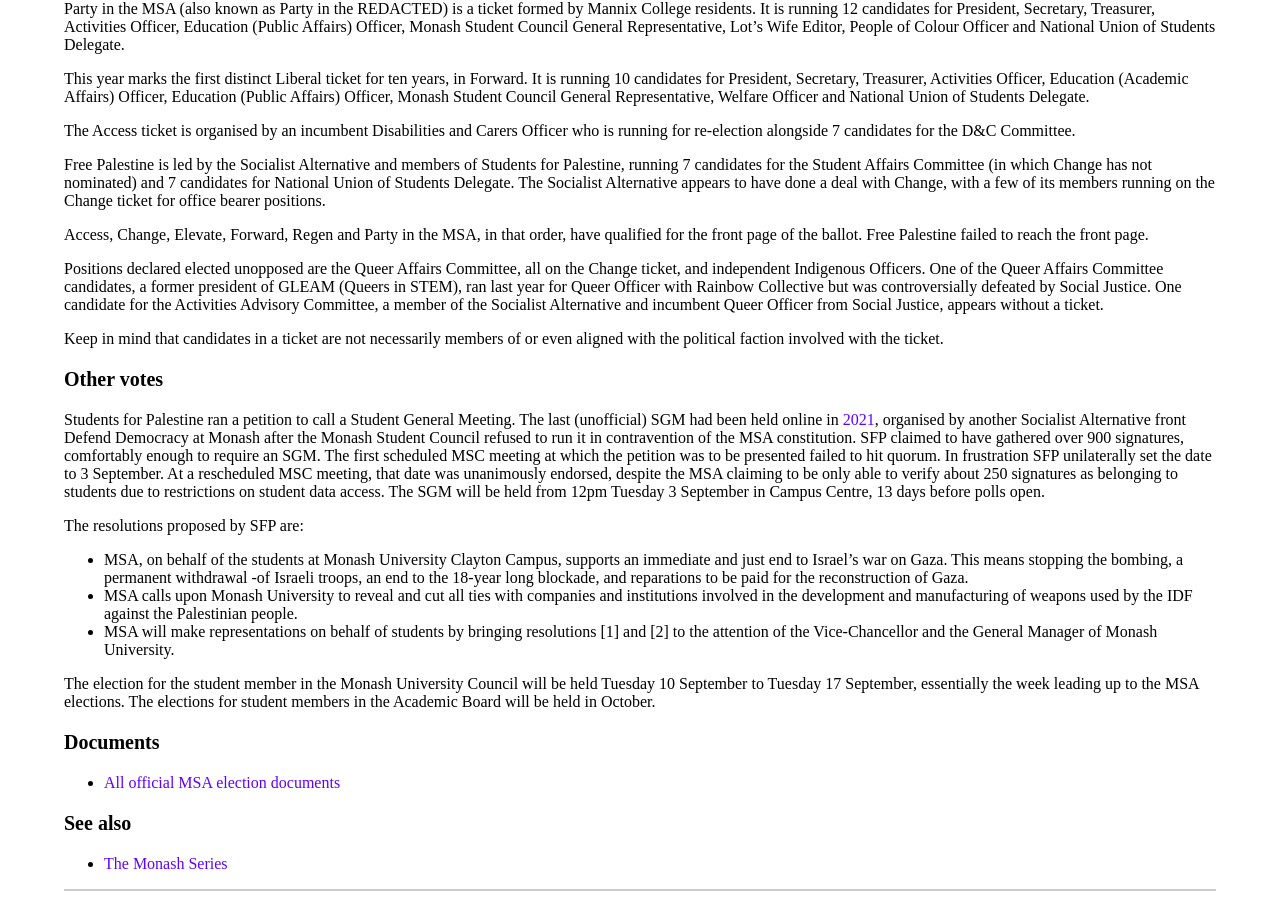
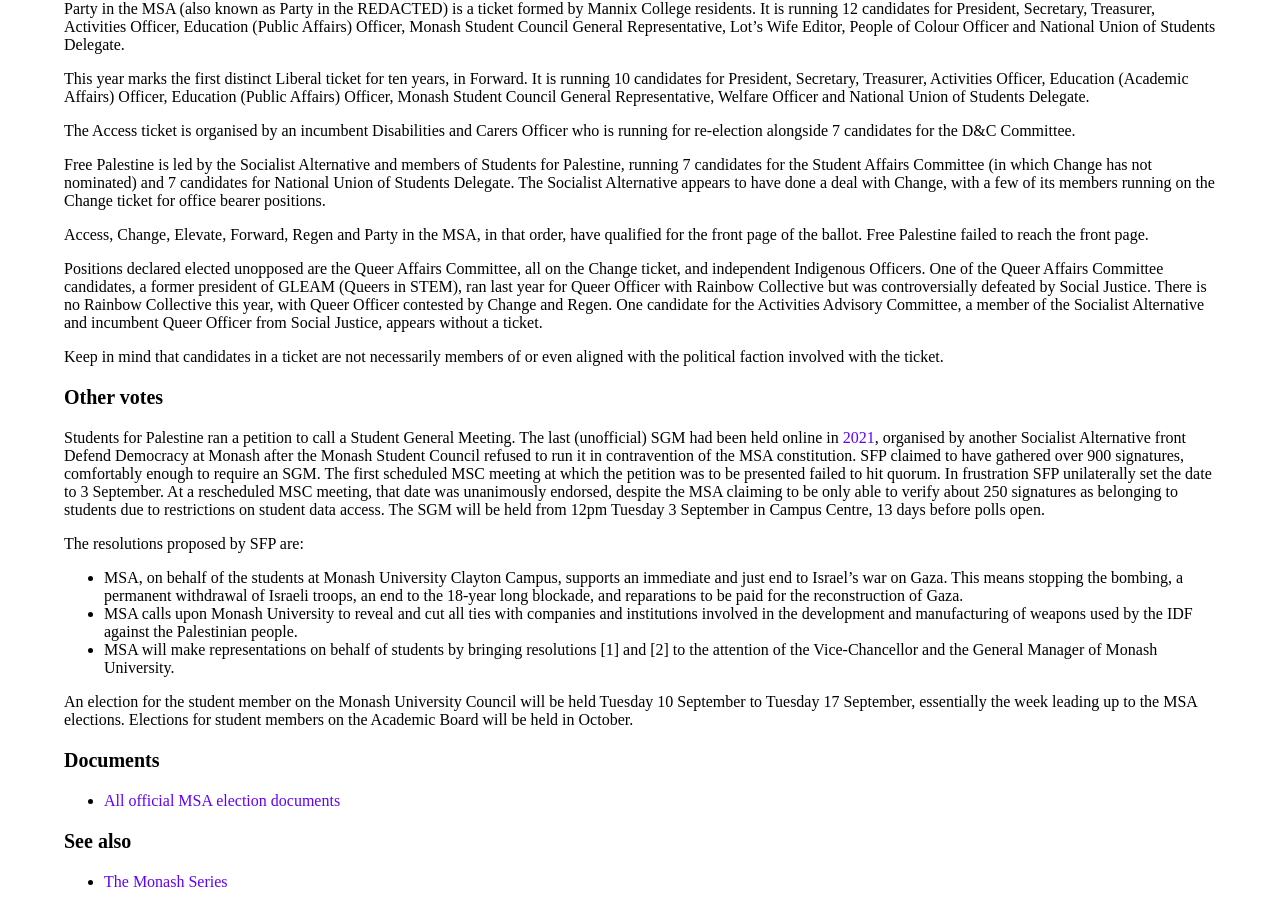
Before and after one commit to nhtnhanbn/nhtnhanbn.github.io, a Jekyll site: the page built from monash/msa24.md, in a window 1280 px wide and 900 px high, scrolled down 1339 px. Built offline with Jekyll 4.4.1, drawn with Linux system fonts in a browser that asks for light colours.

Commit message:
Update msa24 with comment on Rainbow Collective

```diff
--- a/monash/msa24.md
+++ b/monash/msa24.md
@@ -51,7 +51,7 @@
 
 Access, Change, Elevate, Forward, Regen and Party in the MSA, in that order, have qualified for the front page of the ballot. Free Palestine failed to reach the front page.
 
-Positions declared elected unopposed are the Queer Affairs Committee, all on the Change ticket, and independent Indigenous Officers. One of the Queer Affairs Committee candidates, a former president of GLEAM (Queers in STEM), ran last year for Queer Officer with Rainbow Collective but was controversially defeated by Social Justice. One candidate for the Activities Advisory Committee, a member of the Socialist Alternative and incumbent Queer Officer from Social Justice, appears without a ticket.
+Positions declared elected unopposed are the Queer Affairs Committee, all on the Change ticket, and independent Indigenous Officers. One of the Queer Affairs Committee candidates, a former president of GLEAM (Queers in STEM), ran last year for Queer Officer with Rainbow Collective but was controversially defeated by Social Justice. There is no Rainbow Collective this year, with Queer Officer contested by Change and Regen. One candidate for the Activities Advisory Committee, a member of the Socialist Alternative and incumbent Queer Officer from Social Justice, appears without a ticket.
 
 Keep in mind that candidates in a ticket are not necessarily members of or even aligned with the political faction involved with the ticket.
 
@@ -60,11 +60,11 @@
 Students for Palestine ran a petition to call a Student General Meeting. The last (unofficial) SGM had been held online in [2021](/msa), organised by another Socialist Alternative front Defend Democracy at Monash after the Monash Student Council refused to run it in contravention of the MSA constitution. SFP claimed to have gathered over 900 signatures, comfortably enough to require an SGM. The first scheduled MSC meeting at which the petition was to be presented failed to hit quorum. In frustration SFP unilaterally set the date to 3 September. At a rescheduled MSC meeting, that date was unanimously endorsed, despite the MSA claiming to be only able to verify about 250 signatures as belonging to students due to restrictions on student data access. The SGM will be held from 12pm Tuesday 3 September in Campus Centre, 13 days before polls open.
 
 The resolutions proposed by SFP are:
-- MSA, on behalf of the students at Monash University Clayton Campus, supports an immediate and just end to Israel’s war on Gaza. This means stopping the bombing, a permanent withdrawal -of Israeli troops, an end to the 18-year long blockade, and reparations to be paid for the reconstruction of Gaza.
+- MSA, on behalf of the students at Monash University Clayton Campus, supports an immediate and just end to Israel’s war on Gaza. This means stopping the bombing, a permanent withdrawal of Israeli troops, an end to the 18-year long blockade, and reparations to be paid for the reconstruction of Gaza.
 - MSA calls upon Monash University to reveal and cut all ties with companies and institutions involved in the development and manufacturing of weapons used by the IDF against the Palestinian people.
 - MSA will make representations on behalf of students by bringing resolutions [1] and [2] to the attention of the Vice-Chancellor and the General Manager of Monash University.
 
-The election for the student member in the Monash University Council will be held Tuesday 10 September to Tuesday 17 September, essentially the week leading up to the MSA elections. The elections for student members in the Academic Board will be held in October.
+An election for the student member on the Monash University Council will be held Tuesday 10 September to Tuesday 17 September, essentially the week leading up to the MSA elections. Elections for student members on the Academic Board will be held in October.
 
 ### Documents
 
```
